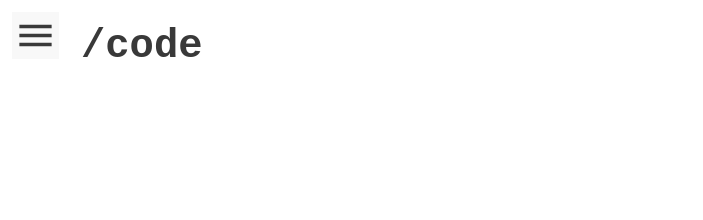
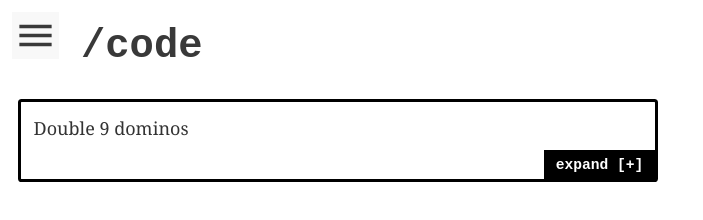
Before and after one commit to pseudoralph/www, a Gatsby site: page /code in a window 1280 px wide. Shown: the whole page, without its empty margins (0-703 px from the left). Built offline with nearby package versions, Linux system fonts and the light colour scheme; Gatsby itself is replaced by a stand-in of ours.

Commit message:
begin /code styling

```diff
--- a/package.json
+++ b/package.json
@@ -25,8 +25,8 @@
     "clean": "gatsby clean",
     "develop": "gatsby develop",
     "format": "prettier --write src/**/*.{js,jsx}",
-    "start": "npm run develop",
+    "start": "gatsby clean; gatsby develop",
     "serve": "gatsby serve",
-    "deploy": "rm -rf ./docs ./public ./cache; npm run build; mv ./public/ ./docs/; cp ./CNAME ./docs/CNAME; git add .; git commit -m \"deploy commit to gh-pages\"; git push origin master "
+    "deploy": "rm -rf ./docs ./public; gatsby clean; gatsby build; mv ./public/ ./docs/; cp ./CNAME ./docs/CNAME; git add .; git commit -m \"deploy commit to gh-pages\"; git push origin master "
   }
 }
--- a/src/pages/code.js
+++ b/src/pages/code.js
@@ -1,15 +1,75 @@
-import React from 'react';
+import React, { useState } from 'react';
 import menuHOC from '../components/menuHOC';
 import '../style/layout.css';
 import '../style/content.css';
 
+const styling = {
+  expand: {
+    fontFamily: 'monospace',
+    display: 'inline-block',
+    position: 'absolute',
+    padding: '.1em .8em',
+    margin: '0',
+    right: '0',
+    bottom: '0',
+    backgroundColor: 'black',
+    color: 'white',
+    fontWeight: '700',
+    cursor: 'pointer'
+  },
+
+  ul: { display: 'inline-block', margin: '0', padding: '0' },
+  li: {
+    display: 'inline-block',
+    padding: '.2em',
+    border: '.1em solid black',
+    margin: '.4em'
+  }
+};
+
 function Code() {
+  const [isExpanded, setIsExpanded] = useState(false);
+  const expandedDiv = React.createRef();
   return (
     <div className="outer-wrapper">
       <div className="title-heading-div">
         <h1 id="title-heading">/code</h1>
       </div>
-      <div className="articles-wrapper" />
+      <div className="articles-wrapper">
+        <div
+          style={{
+            width: '50%',
+            border: '.2em solid black',
+            borderRadius: '.2em',
+            padding: '.7em',
+            position: 'absolute'
+          }}
+        >
+          <p>Double 9 dominos</p>
+          <div
+            style={styling.expand}
+            onClick={() => {
+              setIsExpanded(!isExpanded);
+              expandedDiv.current.style.display =
+                expandedDiv.current.style.display === 'none' ? 'block' : 'none';
+            }}
+          >
+            {isExpanded ? 'collapse [-]' : 'expand [+]'}
+          </div>
+          <div ref={expandedDiv} style={{ display: 'none' }}>
+            <p>
+              A multi-player double nine's (Cuban variant) game of dominoes.
+              Manages data, control, and session state through redux. Uses
+              Firebase back end with a React front end.
+            </p>
+            <ul style={styling.ul}>
+              <li style={styling.li}>React</li>
+              <li style={styling.li}>Redux </li>
+              <li style={styling.li}>Firebase</li>
+            </ul>
+          </div>
+        </div>
+      </div>
     </div>
   );
 }
```
